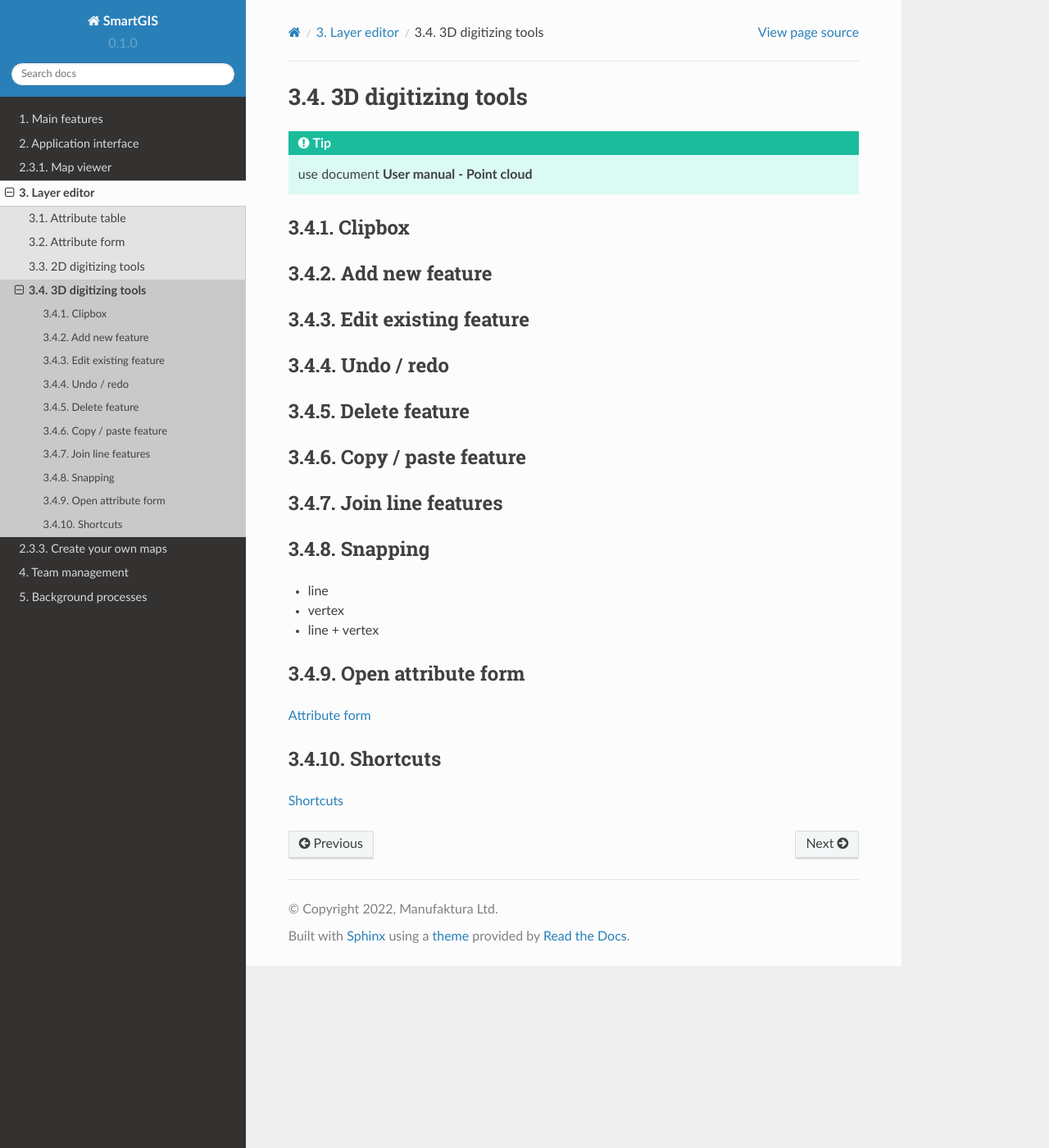
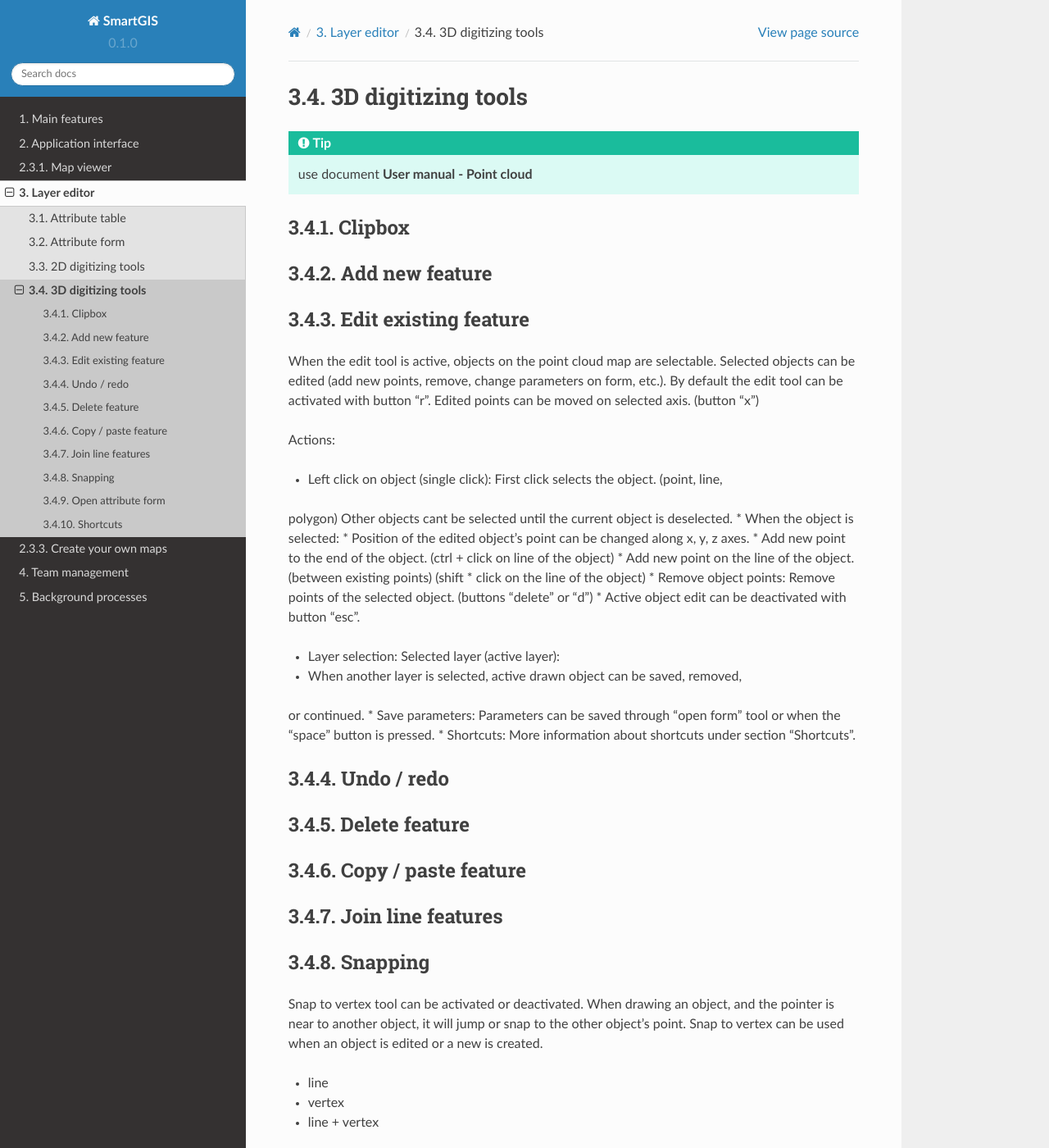
Before and after one commit to aprojanos/smartgis-tutorial, a Sphinx documentation site: the page built from docs/source/3d_digitizing.rst, in a window 1280 px wide and 1400 px high. Shown: the whole window at 82% size. Built offline with Sphinx 7.4.7 and the Read the Docs theme 2.0.0, drawn with Linux system fonts in a browser that asks for light colours.

Commit message:
3d digitalization content, added clipbox, add, edit, undoredo, delete, snap, open form tool

```diff
--- a/docs/source/3d_digitizing.rst
+++ b/docs/source/3d_digitizing.rst
@@ -14,6 +14,32 @@ Add new feature
 Edit existing feature
 ---------------------
 
+When the edit tool is active, objects on the point cloud map are selectable.
+Selected objects can be edited (add new points, remove, change parameters on
+form, etc.). By default the edit tool can be activated with button "r".
+Edited points can be moved on selected axis. (button "x")
+
+Actions:
+
+* Left click on object (single click): First click selects the object. (point, line,
+polygon) Other objects cant be selected until the current object is deselected.
+* When the object is selected:
+* Position of the edited object's point can be changed along x, y, z axes.
+* Add new point to the end of the object. (ctrl + click on line of the
+object)
+* Add new point on the line of the object. (between existing points) (shift
+* click on the line of the object)
+* Remove object points: Remove points of the selected object. (buttons
+"delete" or "d")
+* Active object edit can be deactivated with button "esc".
+
+* Layer selection: Selected layer (active layer):
+* When another layer is selected, active drawn object can be saved, removed,
+or continued.
+* Save parameters: Parameters can be saved through "open form" tool or when the
+"space" button is pressed.
+* Shortcuts: More information about shortcuts under section "Shortcuts".
+
 Undo / redo
 -----------
 
@@ -29,6 +55,10 @@ Join line features
 Snapping
 ---------
 
+Snap to vertex tool can be activated or deactivated. When drawing an object, and
+the pointer is near to another object, it will jump or snap to the other object's
+point. Snap to vertex can be used when an object is edited or a new is created.
+
 * line
 * vertex
 * line + vertex
```
